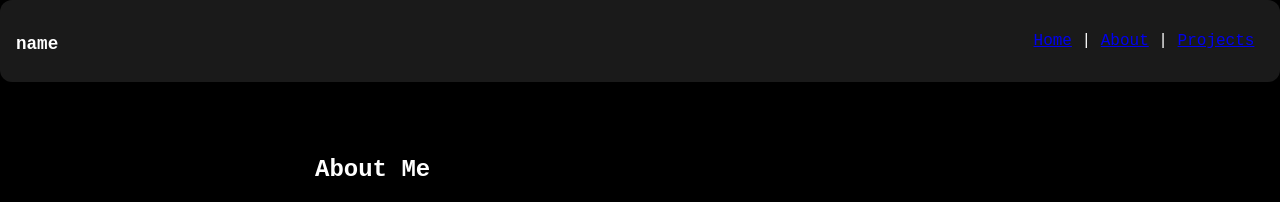
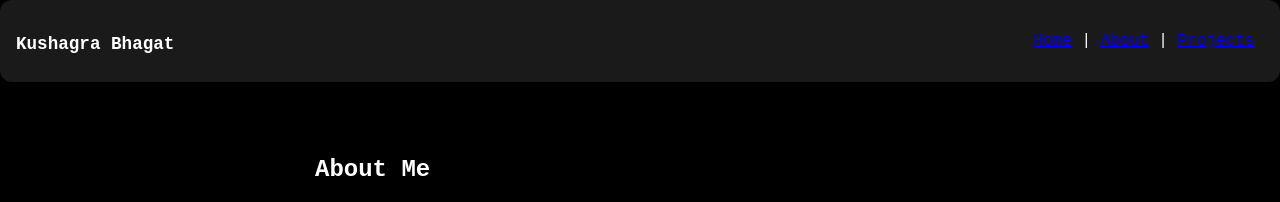
Before and after one commit to kuwushagra/kuwushagra.github.io, a Jekyll site: the page built from index.html, in a window 1280 px wide. Shown: the top 202 px of the page. Built offline with Jekyll 4.4.1, drawn with Linux system fonts in a browser that asks for light colours; a style sheet for code colours, icons or effects is not loaded.

Commit message:
Update default.html

```diff
--- a/_layouts/default.html
+++ b/_layouts/default.html
@@ -84,12 +84,12 @@
   <link rel="stylesheet" href="https://ka-f.webawesome.com/webawesome@3.8.0/styles/webawesome.css" />
   <script type="module" src="https://ka-f.webawesome.com/webawesome@3.8.0/webawesome.loader.js"></script>
   <div style="display: flex; background: rgba(128, 128, 128, 0.2); border-radius: 12px; padding: 16px;">
-    <div style="display: inline-block; margin-top: auto; margin-right: auto;"><h1 style="font-size: 1.1em" class="myname">name</h1></div>
+    <div style="display: inline-block; margin-top: auto; margin-right: auto;"><h1 style="font-size: 1.1em" class="myname">Kushagra Bhagat</h1></div>
   <div><div style="display: inline-block; margin-top: auto;  margin-left: auto">
-  <p> <a href="https://test.com">Home</a> | <a href="https://test.com/2">About</a> | <a href="test.com/3">Projects  </a></div>
+  <p> <a href="https://kuwushagra.github.io/">Home</a> | <a href="https://kuwushagra.github.io/about">About</a> | <a href="https://kuwushagra.github.io/projects">Projects  </a></div>
   <div style="display: inline-block; margin-top: auto; margin-left: auto" class="links">
-      <a href="mailto:work@gmail.com"><wa-icon name="envelope" variant="regular" style="color: salmon; font-size: 1.1em"></wa-icon></a>
-      <a href="https://github.com/"><wa-icon name="github-alt" family="brands" style="color: steelblue; font-size: 1.1em"></wa-icon></a>
+      <a href="mailto:kushagrabhagat.work@gmail.com"><wa-icon name="envelope" variant="regular" style="color: salmon; font-size: 1.1em"></wa-icon></a>
+      <a href="https://github.com/kuwushagra"><wa-icon name="github-alt" family="brands" style="color: steelblue; font-size: 1.1em"></wa-icon></a>
   </div></div></div></p>
   </br>
 </header>
```
